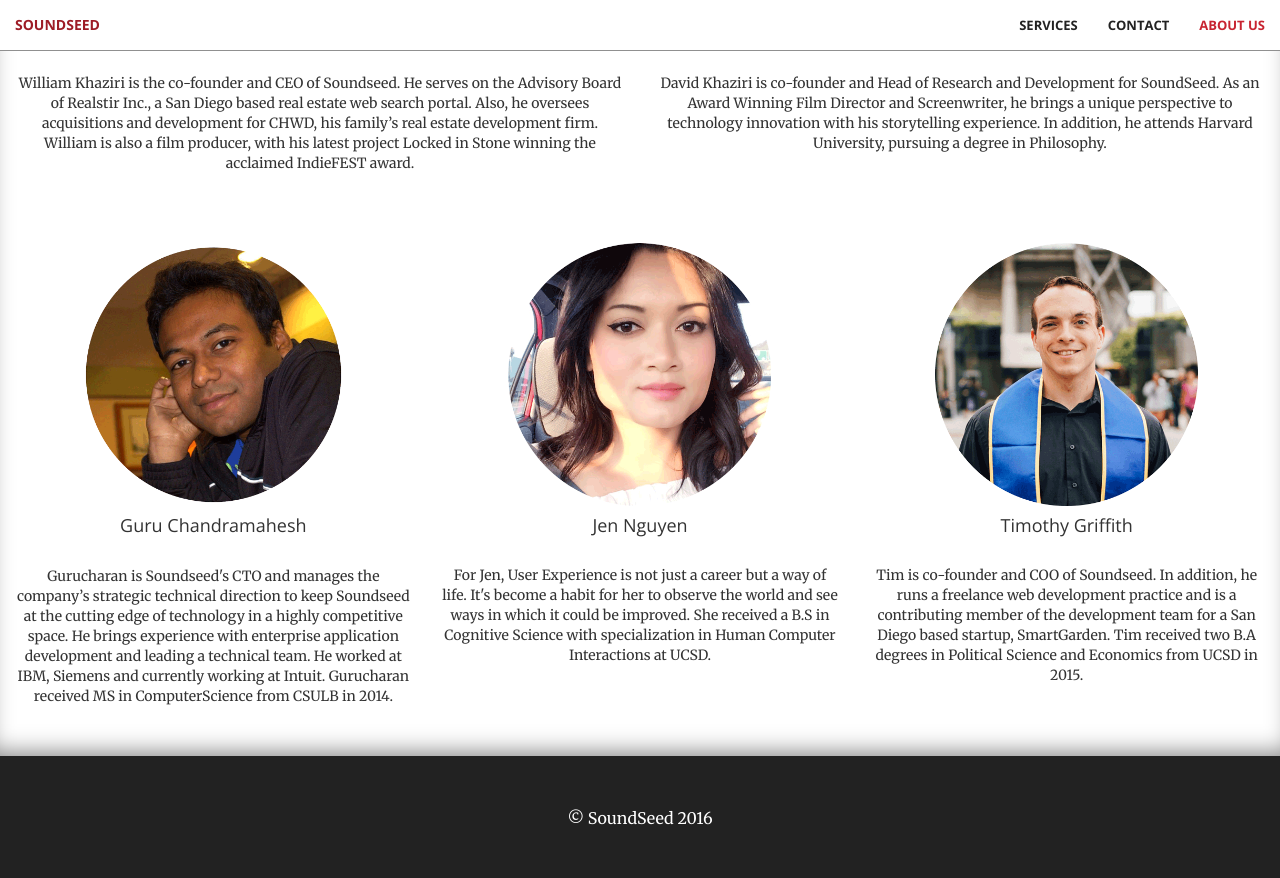
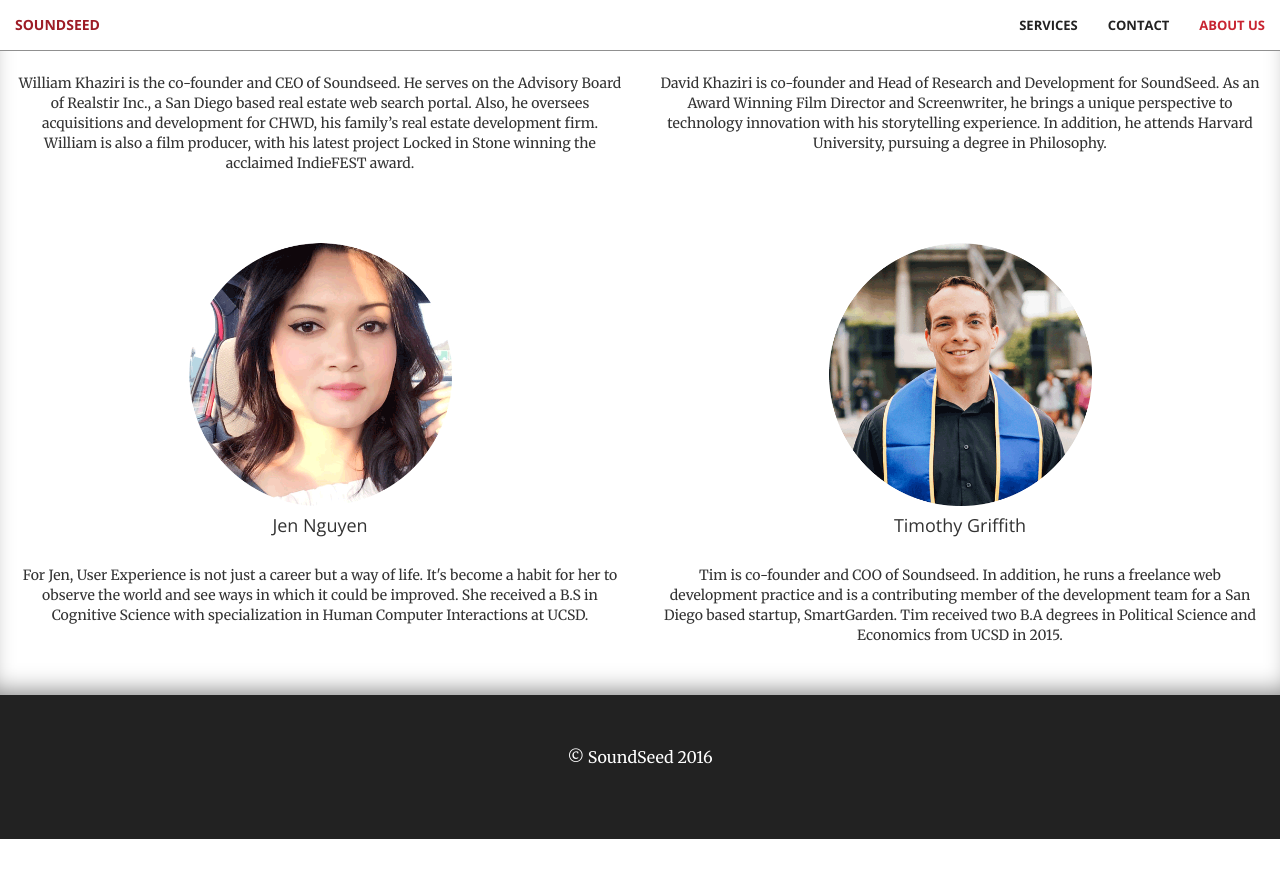
Before and after one commit to LyvlyGroup/lyvlygroup.github.io, a Jekyll site: the page built from index.html, in a window 1280 px wide and 900 px high, scrolled down 2281 px. Shown: the top 878 px of the window. Built offline with Jekyll 4.4.1, drawn with Linux system fonts in a browser that asks for light colours; after the commit the page ends 3120 px from its top, so only the background shows below that.

Commit message:
update team

```diff
--- a/_includes/portfolio.html
+++ b/_includes/portfolio.html
@@ -36,7 +36,7 @@
             </div>
           </div>
           <div class="row portfolio-row-2">
-            <div class="col col-lg-4 col-md-4 bio">
+            <!-- <div class="col col-lg-4 col-md-4 bio">
                 <img src="img/Portfolio_new/Guru_bio.png" class="img-responsive" alt="Guru Chandramahesh" width="263">
                 <h4>Guru Chandramahesh</h4>
                 <div class="portfolio-box-caption">
@@ -49,8 +49,8 @@
                         </div>
                     </div>
                 </div>
-            </div>
-            <div class="col col-lg-4 col-md-4 bio">
+            </div> -->
+            <div class="col col-lg-6 col-md-6 bio">
                 <img src="img/Portfolio_new/Jen_bio.png" class="img-responsive" alt="Jen Nguyen" width="263">
                 <h4>Jen Nguyen</h4>
                 <div class="portfolio-box-caption">
@@ -65,7 +65,7 @@
                     </div>
                 </div>
             </div>
-            <div class="col col-lg-4 col-md-4 bio">
+            <div class="col col-lg-6 col-md-6 bio">
                 <img src="img/Portfolio_new/Tim_bio.png" class="img-responsive" alt="Timothy Griffith" width="263">
                 <h4>Timothy Griffith</h4>
                 <div class="portfolio-box-caption">
```
